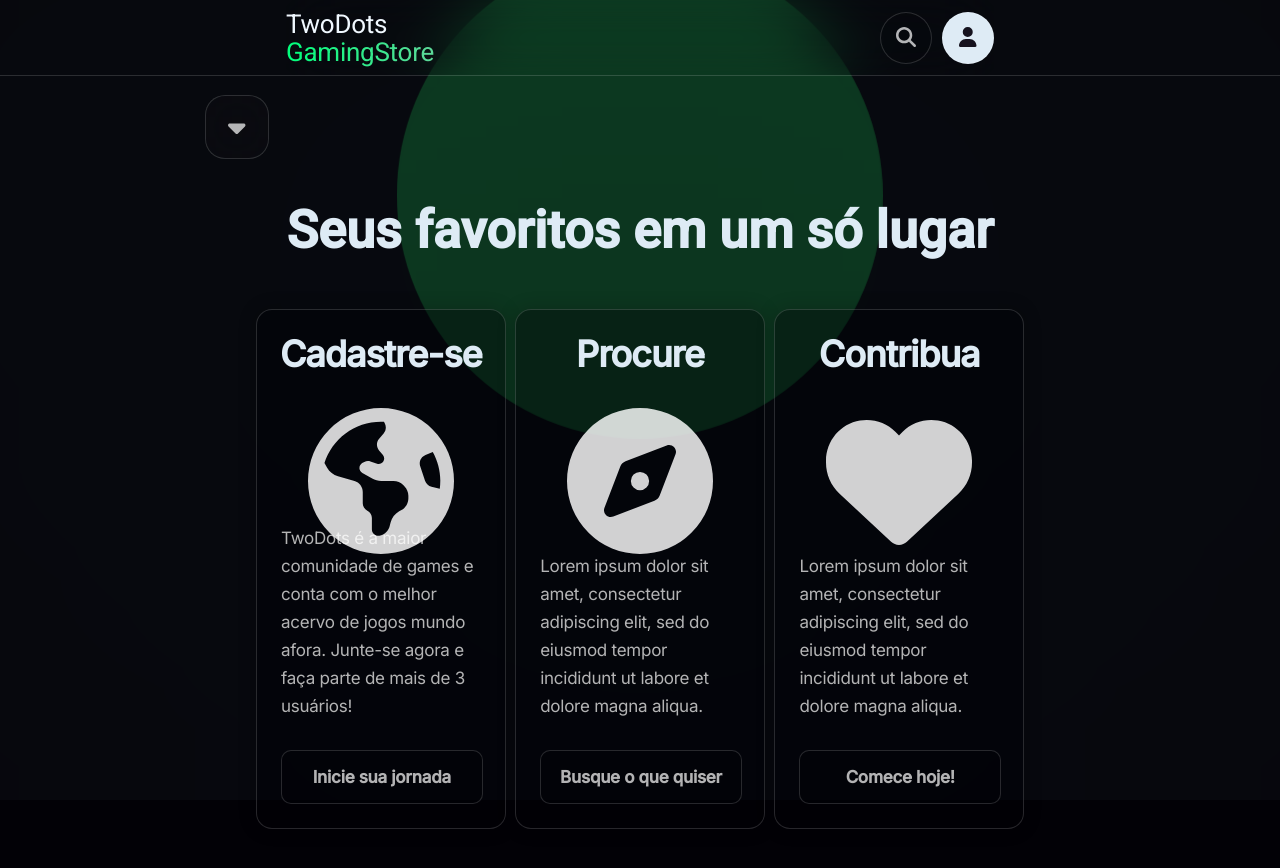
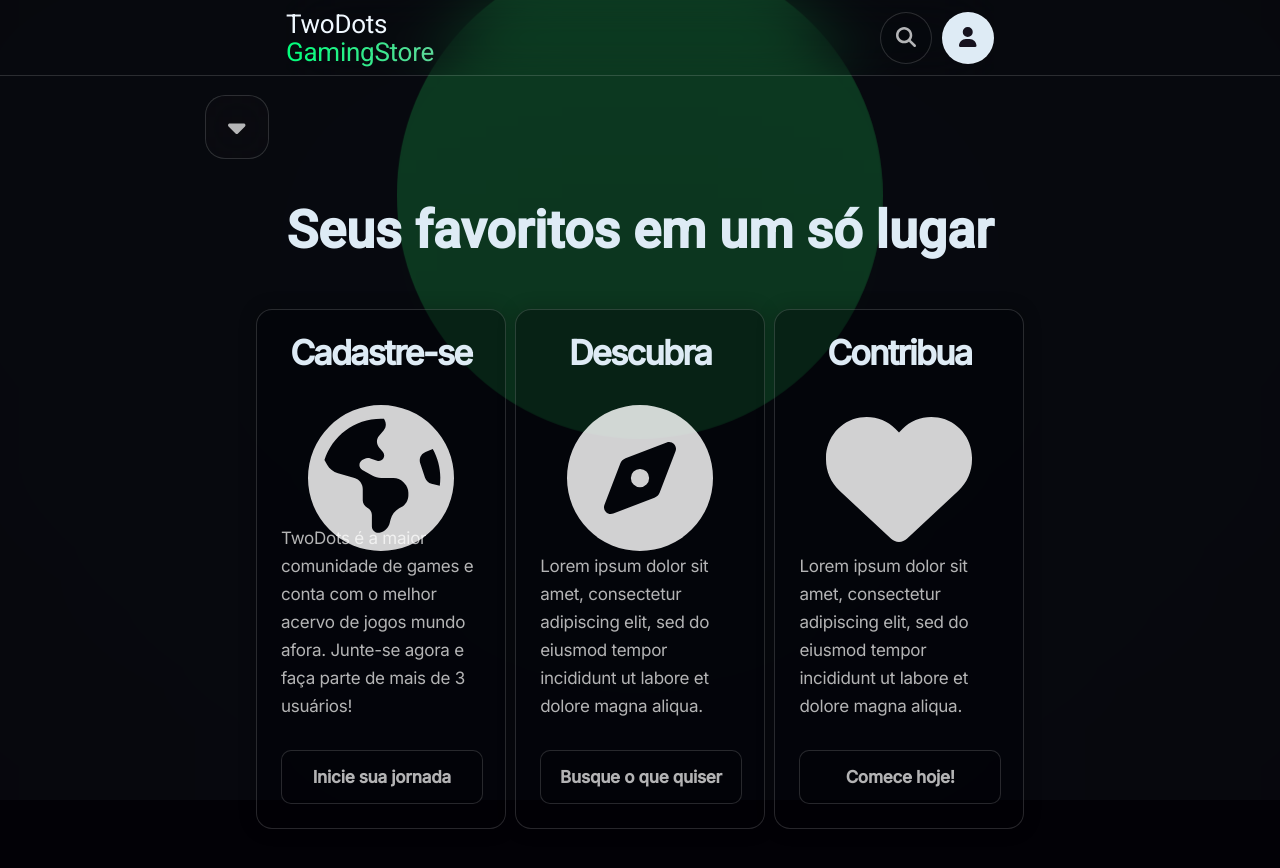
Before and after one commit to delucca27/trabalho-final, a React (Create React App) app: page / in a window 1280 px wide. Shown: the top 868 px of the page. Built offline with nearby package versions, Linux system fonts and the light colour scheme; a web font is replaced by a local one.

Commit message:
Mais backend, ligando server com front e pequenos ajustes no css

```diff
--- a/package.json
+++ b/package.json
@@ -1,6 +1,7 @@
 {
   "name": "trabalho-final",
   "version": "0.1.0",
+  "proxy": "http://localhost:4000",
   "private": true,
   "dependencies": {
     "@fortawesome/fontawesome-svg-core": "^6.2.1",
--- a/src/components/NewGame.component.jsx
+++ b/src/components/NewGame.component.jsx
@@ -1,6 +1,8 @@
-import React, { useState } from 'react'
+import React, { useState, useEffect } from 'react'
 
 export default function NewGame() {
+   const [backendData, setBackendData] = useState([{}])
+
    const [values, setValues] = useState()
    console.log(values);
 
@@ -14,6 +16,16 @@
    const handleSendButton = () => {
       console.log(values)
    }
+
+   useEffect(() => {
+      fetch("/api").then(
+         response => response.json
+      ).then(
+         data => {
+            setBackendData(data)
+         }
+      )
+   }, [])
 
    return (
    <>
--- a/src/pages/Home.page.jsx
+++ b/src/pages/Home.page.jsx
@@ -45,7 +45,7 @@
 
                <div className="link-card card-anim-2">
                   <center>
-                  <h2>Procure</h2>
+                  <h2>Descubra</h2>
                   <span className="card-icon">
                      { compassIcon }
                   </span>
--- a/src/style/app.css
+++ b/src/style/app.css
@@ -533,8 +533,8 @@
 
 h2 {
   font-family: 'Inter', sans-serif;
-  font-size: 36px;
-  letter-spacing: -1px;
+  font-size: 34px;
+  letter-spacing: -1.8px;
   color: #deebf5;
   margin-bottom: 20px;
 }
--- a/src/style/app.scss
+++ b/src/style/app.scss
@@ -92,8 +92,8 @@
 h2
 {
    font-family: 'Inter', sans-serif;
-   font-size: 36px;
-   letter-spacing: -1px;
+   font-size: 34px;
+   letter-spacing: -1.8px;
    color: #deebf5;
 
    margin-bottom: 20px;
```
Also changed, not shown: 2 other files (tests, documents, lock files or other folders).
